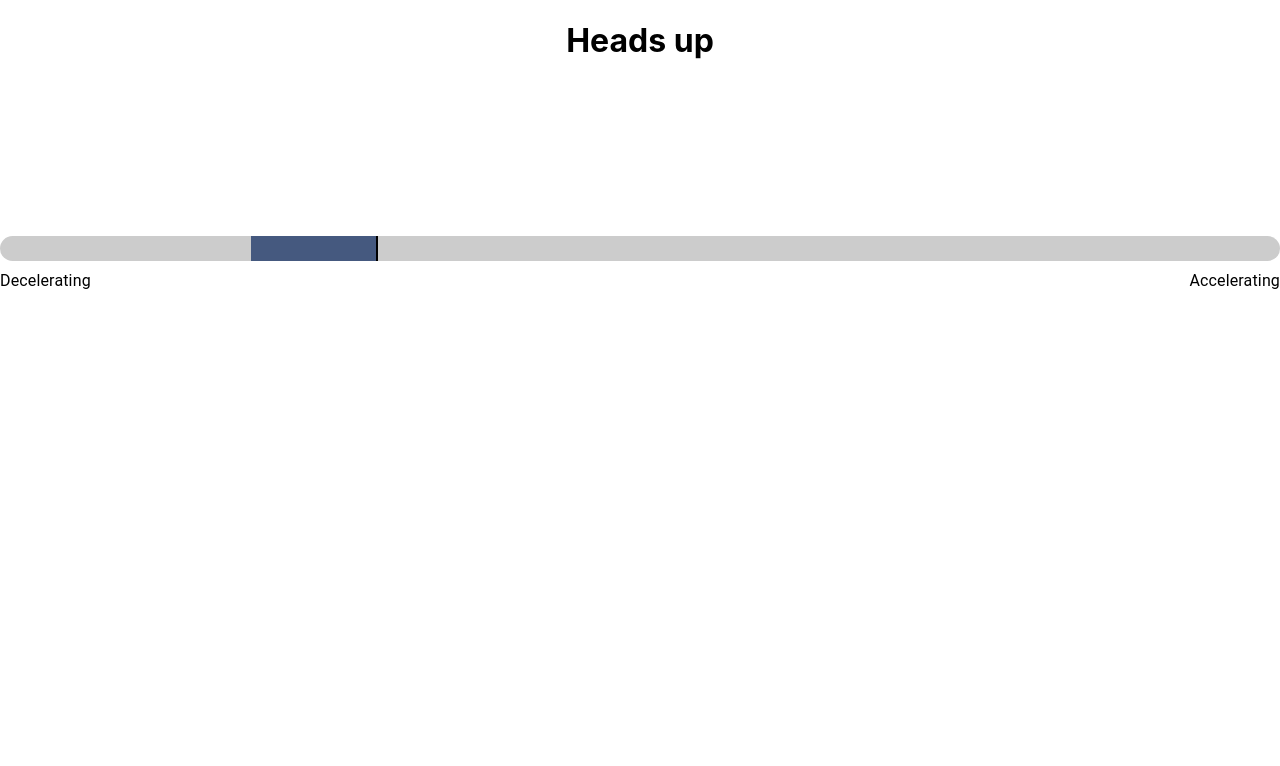
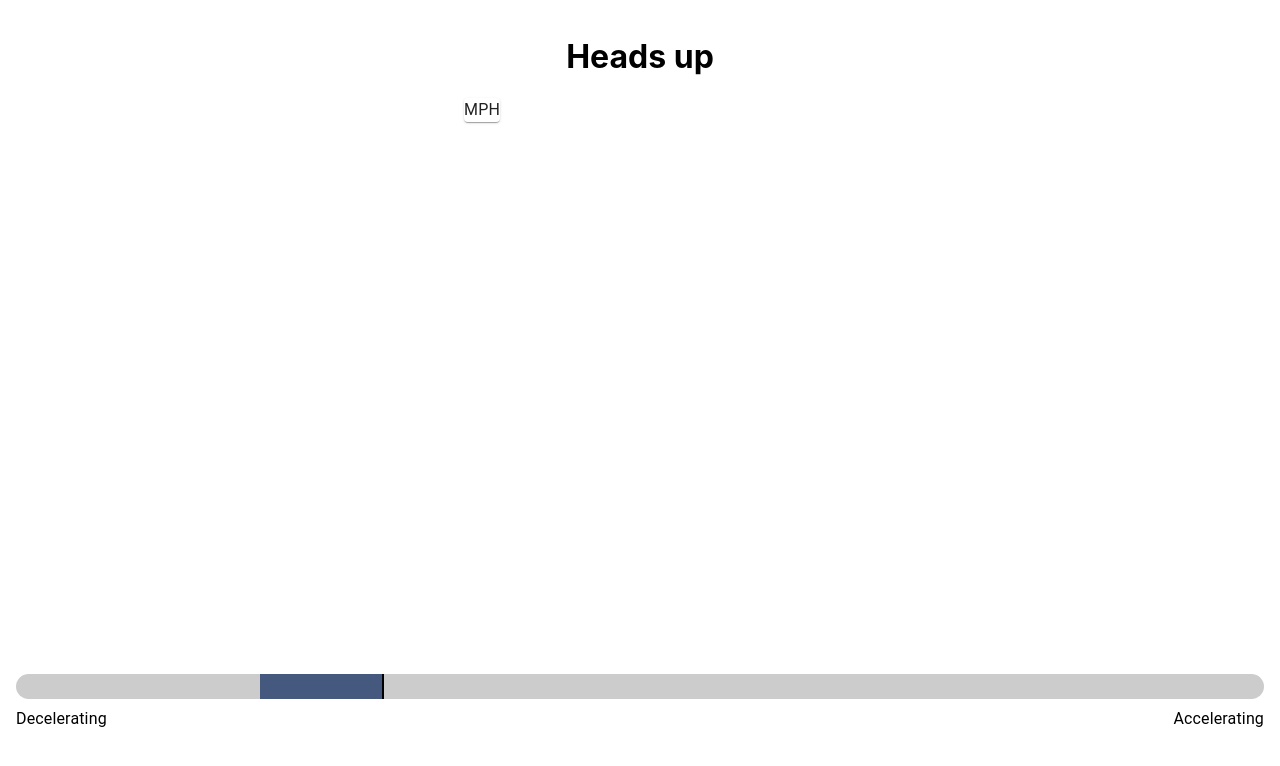
Before and after one commit to solarcaratuva/Telemetry, a React (Create React App) app in the folder frontend/: page /heads_up in a window 1280 px wide. Shown: the top 766 px of the page. Built offline with nearby package versions, Linux system fonts and the light colour scheme; no server answers.

Commit message:
added mockup for mph

```diff
--- a/frontend/src/components/LineChart.tsx
+++ b/frontend/src/components/LineChart.tsx
@@ -22,7 +22,7 @@ interface Props {
 const LineChart: React.FC<Props> = ({ data, title }) => {
   const primaryAxis = React.useMemo(
     (): AxisOptions<DataPoint> => ({
-      getValue: (datum: { timestamp: any; }) => datum.timestamp,
+      getValue: (datum: DataPoint) => datum.timestamp,
     }),
     []
   );
@@ -30,7 +30,7 @@ const LineChart: React.FC<Props> = ({ data, title }) => {
   const secondaryAxes = React.useMemo(
     (): AxisOptions<DataPoint>[] => [
       {
-        getValue: (datum: { value: any; }) => datum.value,
+        getValue: (datum: DataPoint) => datum.value,
         min: 0,
       },
     ],
--- a/frontend/src/pages/HeadsUpPage.tsx
+++ b/frontend/src/pages/HeadsUpPage.tsx
@@ -1,4 +1,4 @@
-import { Box } from "@mui/material";
+import {Box, Paper, Typography} from "@mui/material";
 import React, {useEffect, useState} from "react";
 import VideoFeed from "../components/VideoFeed";
 import OnePedalDrive from "../components/OnePedalDrive";
@@ -93,9 +93,32 @@ const HeadsUpPage = () => {
   }, []);
 
   return (
-    <Box>
+    <Box p="16px" height="100vh" boxSizing="border-box">
       <h1>Heads up</h1>
-      <VideoFeed />
+      <Box
+        height="75%"
+        display="flex"
+        flexDirection="row"
+        gap="16px"
+        justifyContent="center"
+      >
+        <Box>
+          {/* Replace this paper component with mph */}
+          <Paper
+            sx={{
+              flex: "1 0 0",
+              display: "flex",
+              alignItems: "center",
+              justifyContent: "center",
+            }}
+          >
+            <Typography>MPH</Typography>
+          </Paper>
+        </Box>
+        <Box>
+          <VideoFeed />
+        </Box>
+      </Box>
       <OnePedalDrive value={ data.pedal_value.length != 0 ? data.pedal_value[data.pedal_value.length - 1].value : 50 } />
     </Box>
   );
```
